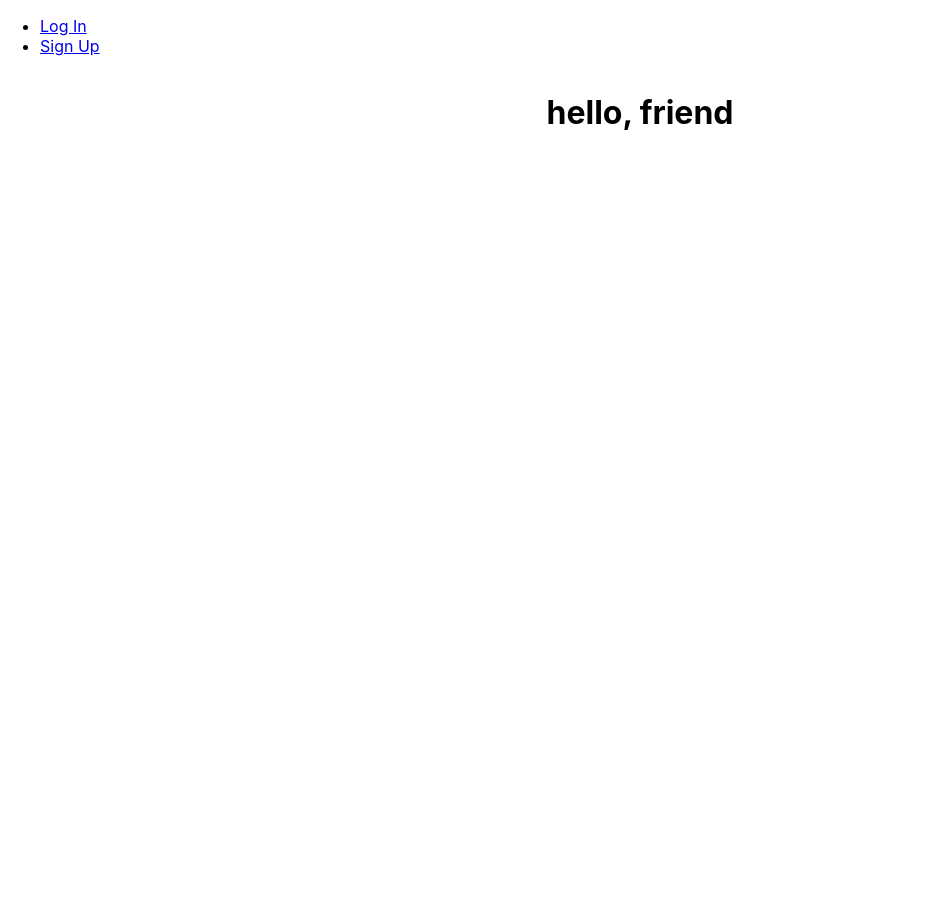
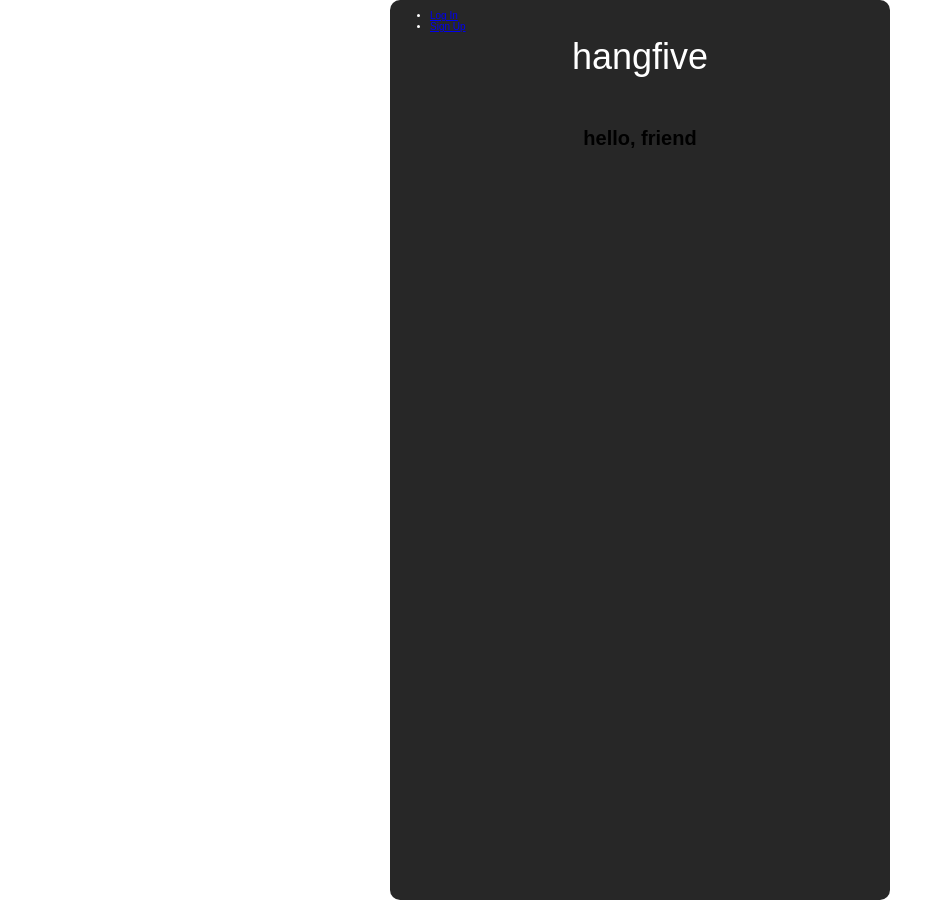
Before and after one commit to bluesnake0818/compat-test-front-end, a React (Create React App) app: page / in a window 1280 px wide. Shown: the whole page, without its empty margins (0-930 px from the left). Before the commit the page ends 800 px from the top, so only its background shows below. Built offline with nearby package versions, Linux system fonts and the light colour scheme; no server answers.

Commit message:
stub up css container

```diff
--- a/src/App.css
+++ b/src/App.css
@@ -1,5 +1,6 @@
 .App {
   text-align: center;
+  /* background-color: #272727; */
 }
 
 .App-logo {
@@ -36,3 +37,15 @@
     transform: rotate(360deg);
   }
 }
+/*
+div#app {
+  background-color: #272727;
+} */
+
+.mainBody {
+  /* background-color: #272727; */
+  min-width: 50rem;
+  min-height: 90rem;
+  background-color: #272727;
+  border-radius: 10px;
+}
--- a/src/App.jsx
+++ b/src/App.jsx
@@ -7,6 +7,7 @@ import Landing from './pages/Landing/Landing'
 import Profiles from './pages/Profiles/Profiles'
 import ChangePassword from './pages/ChangePassword/ChangePassword'
 import * as authService from './services/authService'
+import './App.css'
 
 const App = () => {
   const [user, setUser] = useState(authService.getUser())
@@ -23,7 +24,7 @@ const App = () => {
   }
 
   return (
-    <>
+    <div className='mainBody'>
       <NavBar user={user} handleLogout={handleLogout} />
       <Routes>
         <Route path="/" element={<Landing user={user} />} />
@@ -44,7 +45,7 @@ const App = () => {
           element={user ? <ChangePassword handleSignupOrLogin={handleSignupOrLogin}/> : <Navigate to="/login" />}
         />
       </Routes>
-    </>
+    </div>
   )
 }
 
--- /dev/null
+++ b/src/components/NavBar/NavBar.css
@@ -0,0 +1,20 @@
+.navBarMain {
+  color: white;
+  /* display: flex;
+  justify-content: center; */
+  display: grid;
+  /* grid-template-columns: 1fr, 1fr, 1fr; */
+  grid-template-columns: repeat(3, minmax(0, 1fr));
+}
+
+.navLinks {
+  grid-column: 1/2;
+}
+
+
+.title {
+  grid-column: 2/3;
+  display: flex;
+  justify-content: center;
+  font-size: 3.6rem;
+}
--- a/src/components/NavBar/NavBar.jsx
+++ b/src/components/NavBar/NavBar.jsx
@@ -1,8 +1,10 @@
 import { Link } from 'react-router-dom'
+import './NavBar.css'
 
 const NavBar = ({ user, handleLogout }) => {
   return (
-    <>
+    <div className='navBarMain'>
+      <div className='navLinks'>
         {user ?
           <nav>
             <ul>
@@ -20,7 +22,9 @@ const NavBar = ({ user, handleLogout }) => {
             </ul>
           </nav>
         }
-    </>
+      </div>
+      <p className='title'>hangfive</p>
+    </div>
   )
 }
 
--- a/src/index.css
+++ b/src/index.css
@@ -1,3 +1,8 @@
+:root {
+  font-size: 62.5%;
+  --mochiy_pop_one: 'Mochiy Pop One', sans-serif;
+}
+
 body {
   margin: 0;
   font-family: -apple-system, BlinkMacSystemFont, 'Segoe UI', 'Roboto', 'Oxygen',
@@ -5,6 +10,13 @@ body {
     sans-serif;
   -webkit-font-smoothing: antialiased;
   -moz-osx-font-smoothing: grayscale;
+  /* background-color: #272727; */
+  font-family: var(--mochiy_pop_one);
+  min-height: 100vh;
+  display: flex;
+  justify-content: center;
+  align-items: center;
+
 }
 
 code {
--- a/src/pages/Login/Login.module.css
+++ b/src/pages/Login/Login.module.css
@@ -2,4 +2,5 @@
   display: flex;
   align-items: center;
   flex-direction: column;
+  /* background-color: #272727; */
 }
```
Lines whose indentation alone changed are shown as unchanged.
